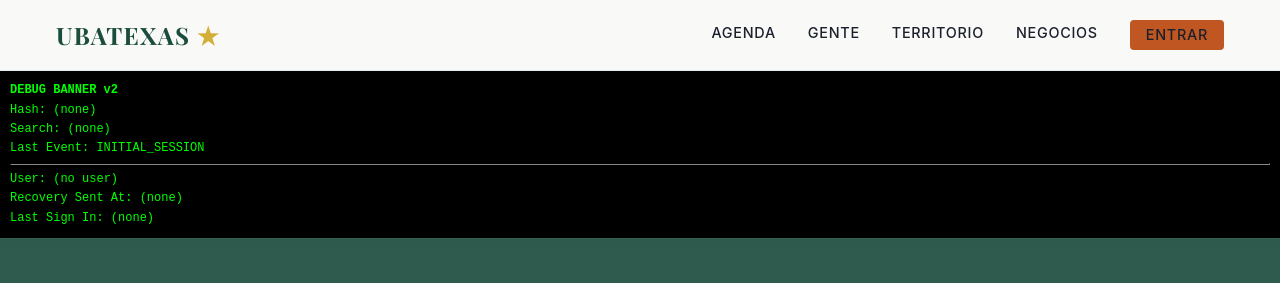
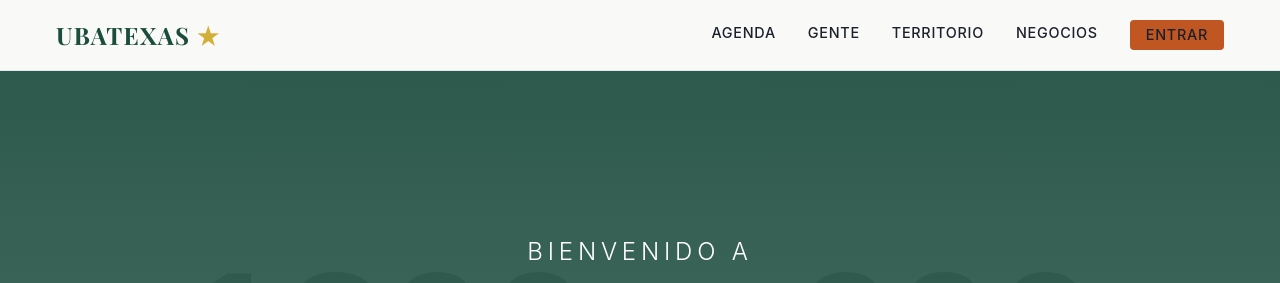
Before and after one commit to Flakster/ubatexas, a Next.js app: page / in a window 1280 px wide. Shown: the top 283 px of the page. Built offline with nearby package versions, Linux system fonts and the light colour scheme; no server answers; the database is empty; a web font is replaced by a local one.

Commit message:
clean debug banner

```diff
--- a/src/app/page.js
+++ b/src/app/page.js
@@ -4,9 +4,6 @@ import { Suspense } from 'react';
 import GalleryGrid from '@/components/gente/GalleryGrid';
 import { getEvents } from '@/lib/events';
 import styles from './page.module.css';
-
-
-import DebugBanner from '@/components/DebugBanner';
 
 export const dynamic = 'force-dynamic';
 
@@ -16,7 +13,6 @@ export default async function Home() {
 
   return (
     <>
-      <DebugBanner />
       <div className={styles.main}>
 
         <section className={styles.hero}>
--- a/src/components/DebugBanner.js
+++ /dev/null
@@ -1,51 +0,0 @@
-'use client';
-
-import { useEffect, useState } from 'react';
-import { supabase } from '@/lib/supabase';
-
-export default function DebugBanner() {
-    const [debugInfo, setDebugInfo] = useState({ hash: '', search: '', lastEvent: null });
-    const [session, setSession] = useState(null);
-
-    useEffect(() => {
-        setDebugInfo({
-            hash: typeof window !== 'undefined' ? window.location.hash : '',
-            search: typeof window !== 'undefined' ? window.location.search : '',
-            lastEvent: null
-        });
-
-        // Get initial session
-        const getSession = async () => {
-            const { data: { session: currentSession } } = await supabase.auth.getSession();
-            setSession(currentSession);
-        };
-        getSession();
-
-        const { data: { subscription } } = supabase.auth.onAuthStateChange((event, session) => {
-            console.log('Home Auth Event:', event);
-            setDebugInfo(prev => ({ ...prev, lastEvent: event }));
-            setSession(session);
-
-            if (event === 'PASSWORD_RECOVERY') {
-                window.location.href = '/auth/reset-password';
-            }
-        });
-
-        return () => subscription.unsubscribe();
-    }, []);
-
-    if (!debugInfo.hash && !debugInfo.search && !debugInfo.lastEvent && !session) return null;
-
-    return (
-        <div style={{ background: '#000', color: '#0f0', padding: '10px', fontSize: '12px', fontFamily: 'monospace', zIndex: 9999, position: 'relative' }}>
-            <p><strong>DEBUG BANNER v2</strong></p>
-            <p>Hash: {debugInfo.hash || '(none)'}</p>
-            <p>Search: {debugInfo.search || '(none)'}</p>
-            <p>Last Event: {debugInfo.lastEvent || '(waiting)'}</p>
-            <hr style={{ borderColor: '#333', margin: '5px 0' }} />
-            <p>User: {session?.user?.email || '(no user)'}</p>
-            <p>Recovery Sent At: {session?.user?.recovery_sent_at || '(none)'}</p>
-            <p>Last Sign In: {session?.user?.last_sign_in_at || '(none)'}</p>
-        </div>
-    );
-}
--- a/src/components/auth/AuthRecoveryDetector.js
+++ b/src/components/auth/AuthRecoveryDetector.js
@@ -15,18 +15,14 @@ export default function AuthRecoveryDetector() {
             const next = searchParams.get('next');
             const code = searchParams.get('code');
 
-            console.log('Global Recovery Detector:', { type, next, code, path: window.location.pathname });
-
             // 1. Check for explicit recovery type
             if (type === 'recovery') {
-                console.log('Recovery type detected -> Redirecting to reset password');
                 router.push('/auth/reset-password?code=' + (code || ''));
                 return;
             }
 
             // 2. Check for explicit next param pointing to reset password
             if (next && next.includes('/auth/reset-password')) {
-                console.log('Next param is reset password -> Redirecting');
                 router.push(next + (code ? `?code=${code}` : ''));
                 return;
             }
```
